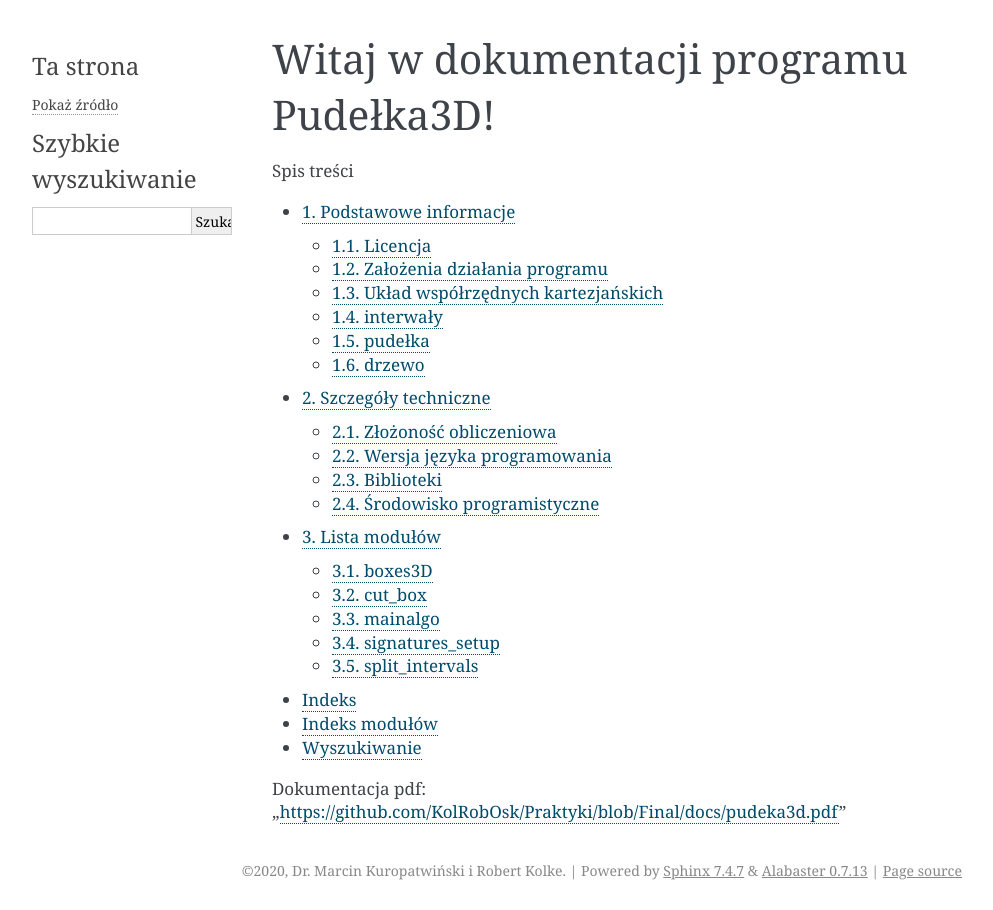
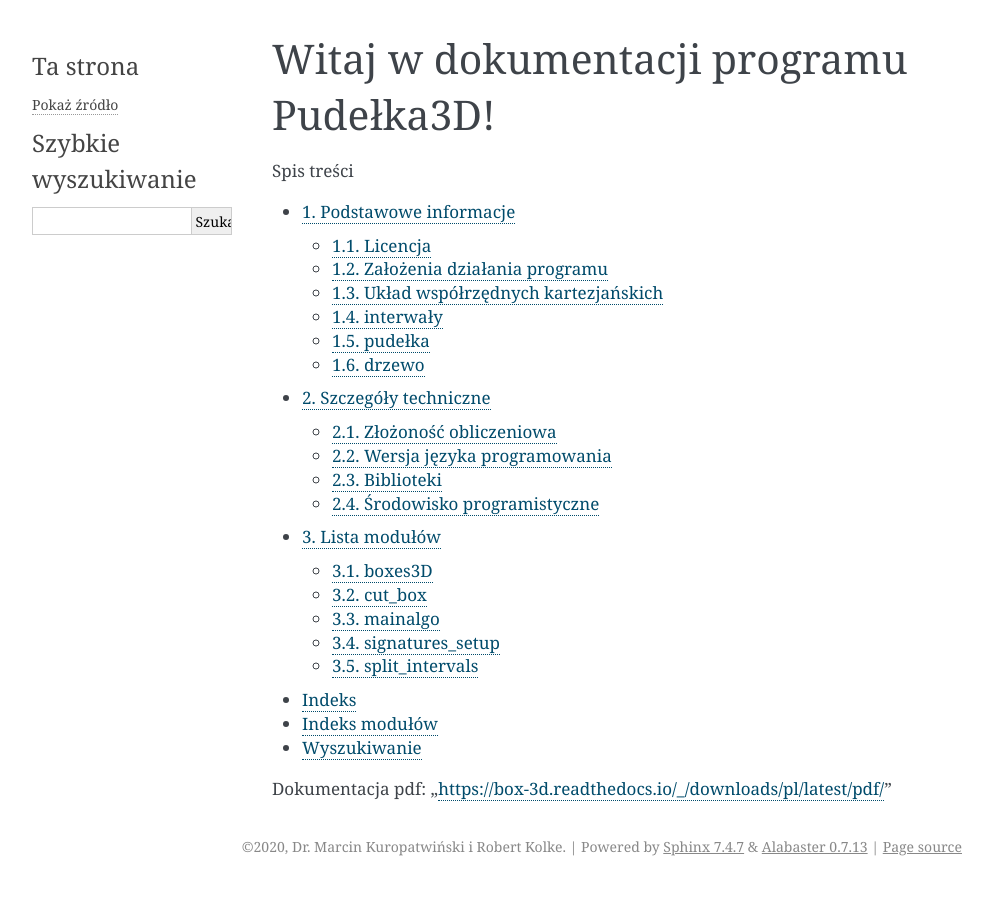
Before and after one commit to mkurop/box3D, a Sphinx documentation site: the page built from docs/index.rst, in a window 1280 px wide. Shown: the whole page, without its empty margins (148-1141 px from the left). Built offline with Sphinx 7.4.7, drawn with Linux system fonts in a browser that asks for light colours; some of the changed lines change nothing that is shown.

Commit message:
Add files via upload

```diff
--- a/docs/index.rst
+++ b/docs/index.rst
@@ -26,4 +26,4 @@ Witaj w dokumentacji programu Pudełka3D!
 * :ref:`modindex`
 * :ref:`search`
 
-Dokumentacja pdf: "https://github.com/KolRobOsk/Praktyki/blob/Final/docs/pudeka3d.pdf"
+Dokumentacja pdf: "https://box-3d.readthedocs.io/_/downloads/pl/latest/pdf/"
```
